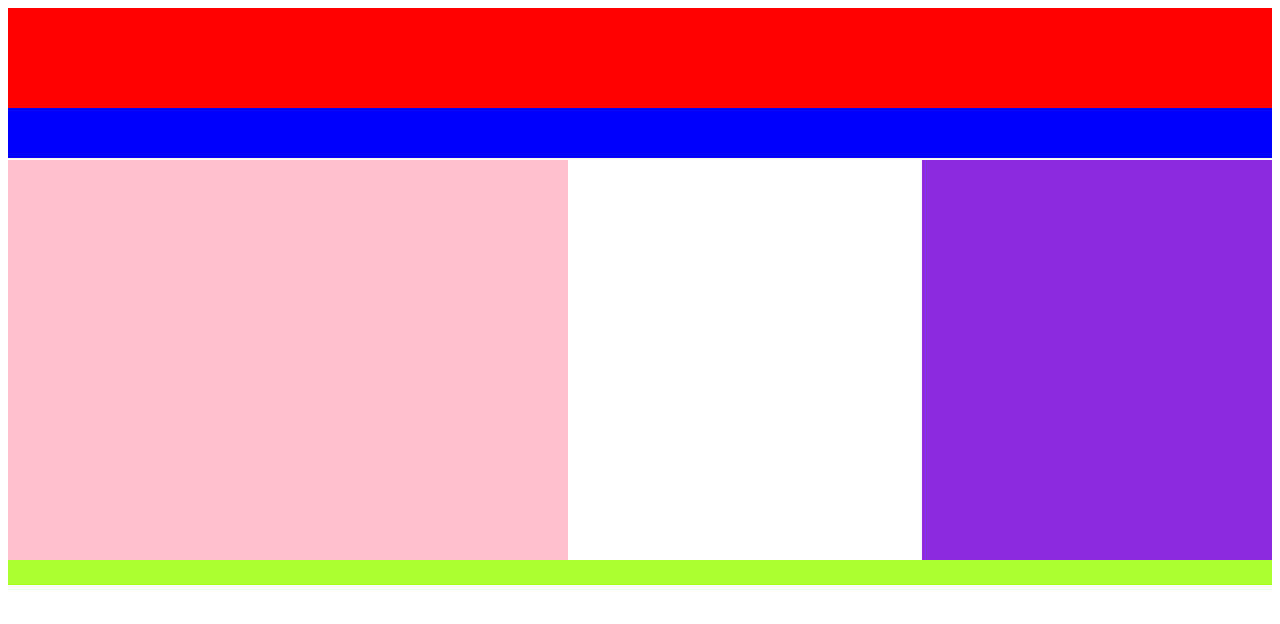
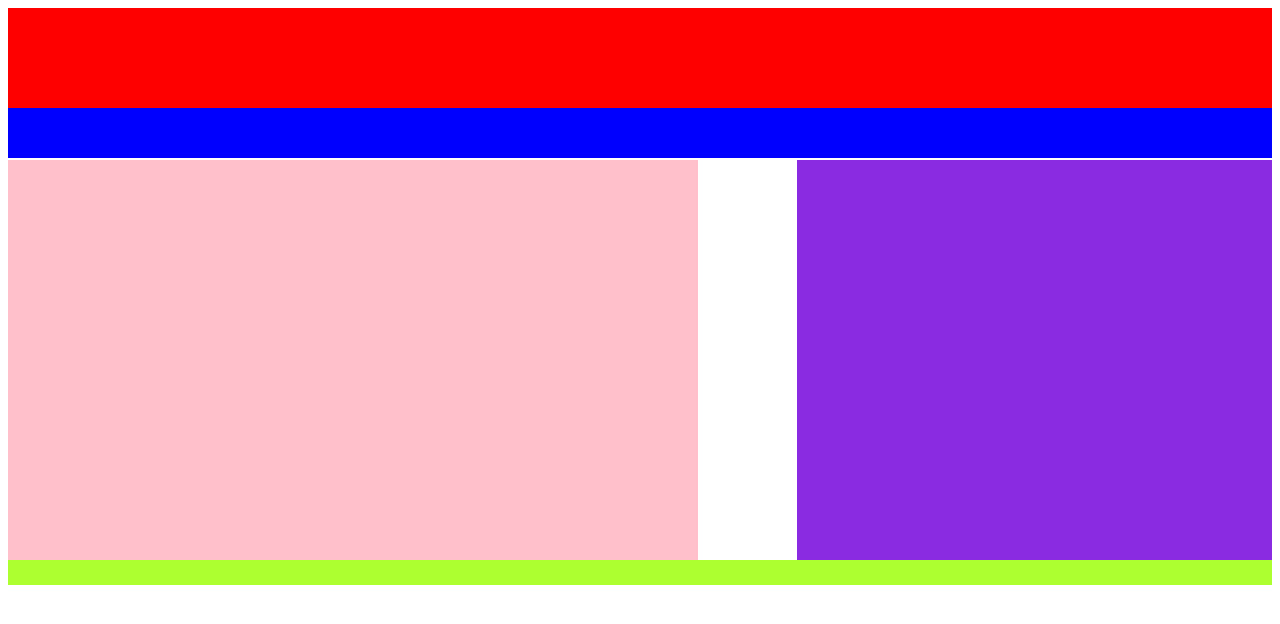
Before and after one commit to GuillermoKC/cssejer, a plain HTML site: page eje14/index.html in a window 1280 px wide. Drawn offline with Linux system fonts and the light colour scheme.

Commit message:
segundo dia de css4

```diff
--- a/eje14/style.css
+++ b/eje14/style.css
@@ -17,7 +17,7 @@ nav{
 }
 section{
     background-color: pink;
-    width: 560px;
+    width: 690px;
     height: 400px;
     float: left;
     margin-top: 2px;
@@ -25,7 +25,7 @@ section{
 }
 aside{
     background-color: blueviolet;
-    width: 350px;
+    width: 475px;
     height: 400px;
     float: right;
     margin-top: 2px;
```
